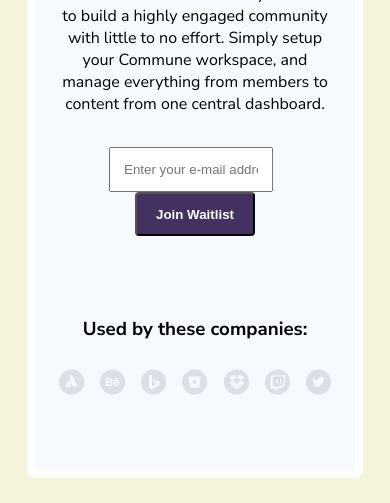
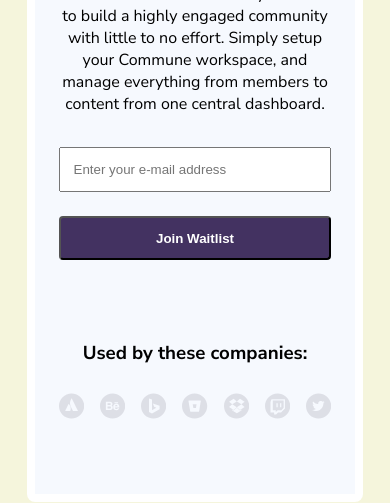
Before and after one commit to Islandstone89/commune-landing-page, a plain HTML site: page index.html in a window 390 px wide. Shown: the part 627-1130 px from the top of the page. Drawn offline with Linux system fonts and the light colour scheme.

Commit message:
Add files via upload
Adjusted spacing between email and button

```diff
--- a/style.css
+++ b/style.css
@@ -85,31 +85,6 @@ body {
     margin: 0 auto;
 }
 
-@media(max-width: 800px) {
-    .container {
-        display: flex;
-        flex-direction: column;
-        text-align: center;
-    }
-
-    .header {
-        flex-direction: column;
-        gap: 2rem;
-    }
-
-    .menu {
-        flex-direction: column;
-    }
-
-    .main {
-        flex-direction: column;
-    }
-
-    .illustration {
-        display: none;
-    }
-}
-
 
 .header {
     display: flex;
@@ -156,10 +131,14 @@ body {
     margin-bottom: .3rem;
 }
 
+.email-list {
+    display: flex;
+    gap: 1.5rem;
+}
+
 .email {
     padding: .8rem;
     width: 60%;
-    margin-right: .5rem;
 }
 
 .footer {
@@ -171,3 +150,36 @@ body {
     gap: 1rem;
     margin-top: 1rem;
 }
+
+@media(max-width: 800px) {
+    .container {
+        display: flex;
+        flex-direction: column;
+        text-align: center;
+    }
+
+    .header {
+        flex-direction: column;
+        gap: 2rem;
+    }
+
+    .menu {
+        flex-direction: column;
+    }
+
+    .main {
+        flex-direction: column;
+    }
+
+    .illustration {
+        display: none;
+    }
+
+    .email-list {
+        flex-direction: column;
+    }
+
+    .email {
+        width: 100%;
+    }
+}
```
